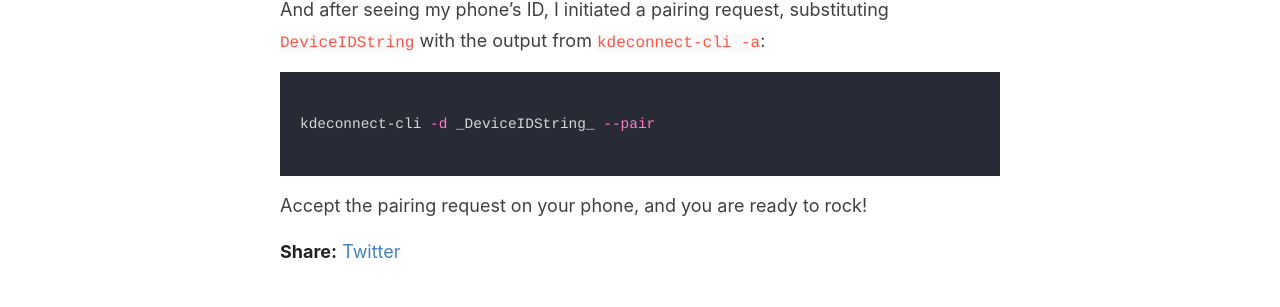
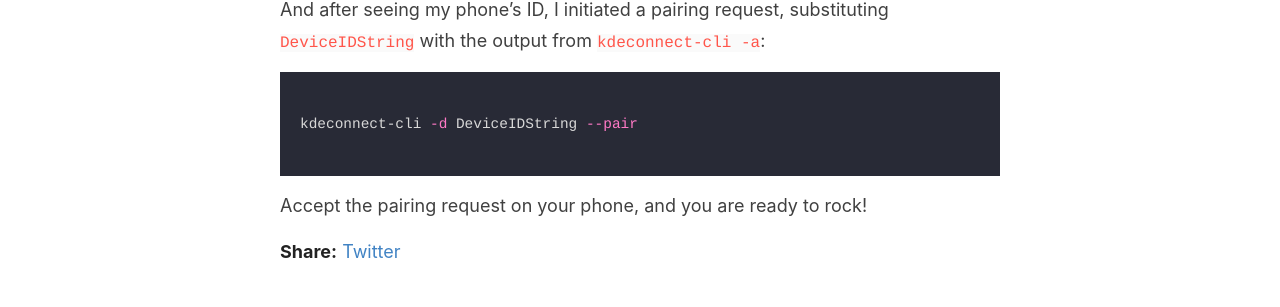
Before and after one commit to chanjuping/chanjuping.github.io, a Jekyll site: the page built from _posts/2021-04-26-kdeconnect-cli.md, in a window 1280 px wide. Shown: the part 1712-2019 px from the top of the page. Built offline with Jekyll 4.4.1, drawn with Linux system fonts in a browser that asks for light colours.

Commit message:
Removed uninterpreted underscore

````diff
--- a/_posts/2021-04-26-kdeconnect-cli.md
+++ b/_posts/2021-04-26-kdeconnect-cli.md
@@ -56,7 +56,7 @@ And after seeing my phone's ID, I initiated a pairing request, substituting `Dev
 
 ```shell
 
-kdeconnect-cli -d _DeviceIDString_ --pair
+kdeconnect-cli -d DeviceIDString --pair
 
 ```
 
````
